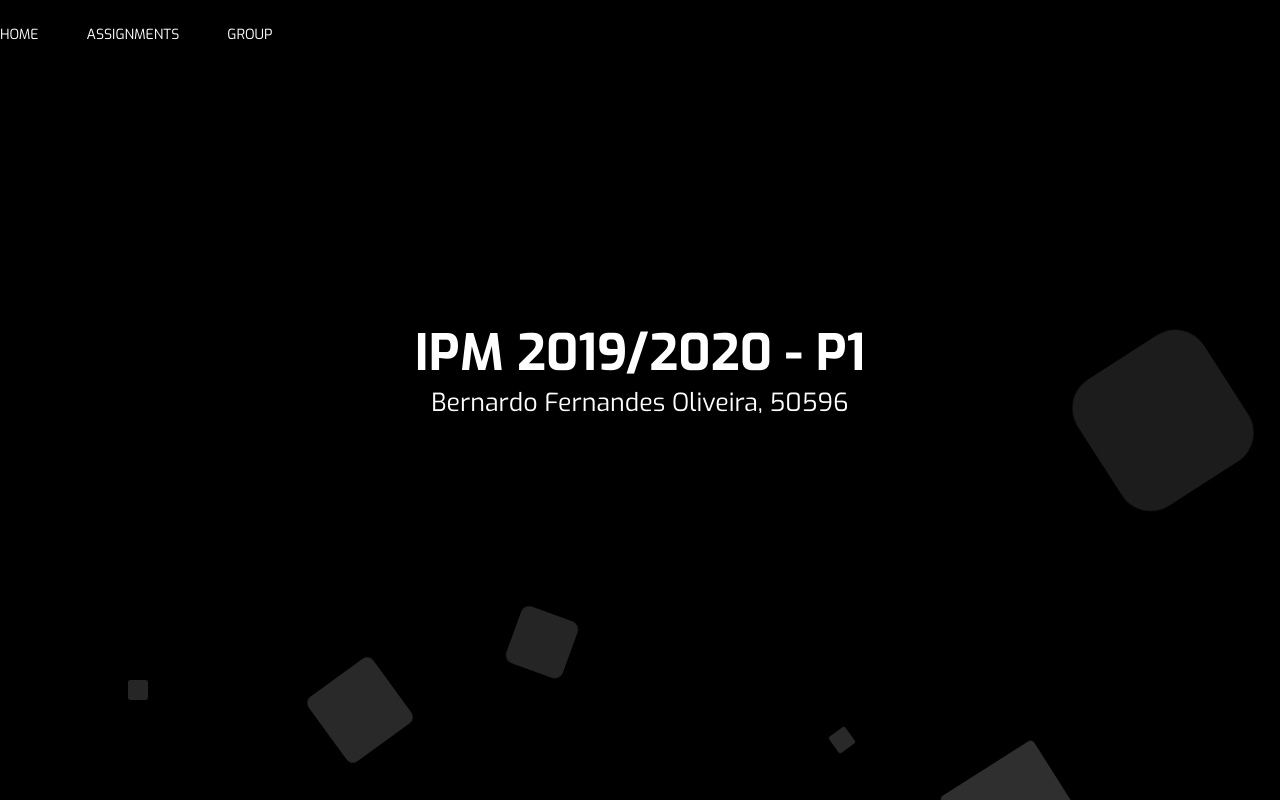
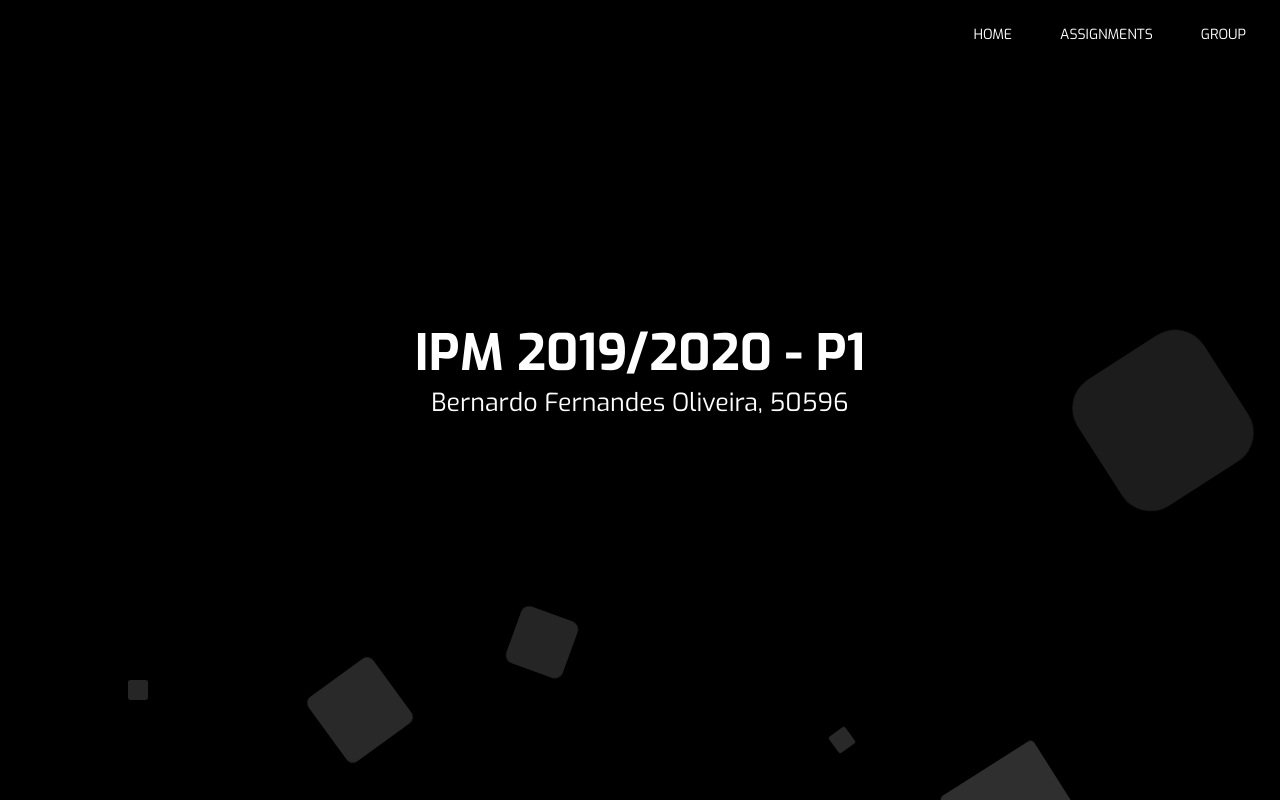
Before and after one commit to bernn1998/bernn1998.github.io, a plain HTML site: page index.html in a window 1280 px wide. Drawn offline with Linux system fonts and the light colour scheme.

Commit message:
Update bg.css

```diff
--- a/bg.css
+++ b/bg.css
@@ -134,6 +134,7 @@ body{
 nav {
     position: fixed;
     top: 10;
+    right: 10;
     z-index: 111;
 }
 
```
